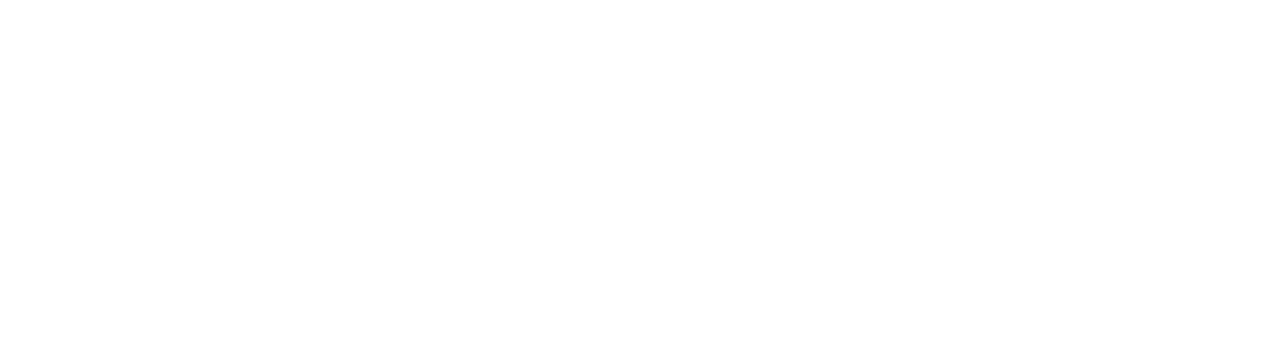
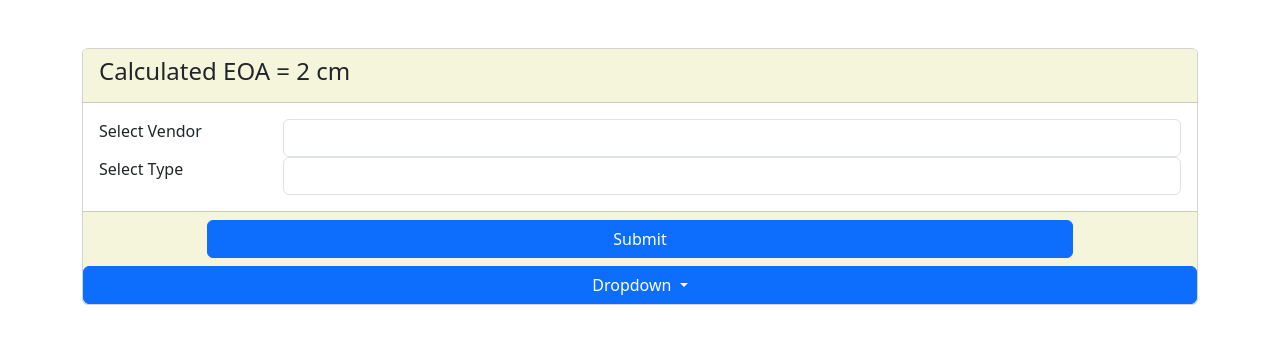
Before and after one commit to marcelharder/PPMClient02, an Angular app: page /valve-data in a window 1280 px wide. Before the commit this address led to /. Shown: the top 344 px of the page. Built offline with nearby package versions, Linux system fonts and the light colour scheme.

Commit message:
before vendors

```diff
--- a/package.json
+++ b/package.json
@@ -24,6 +24,7 @@
     "@fortawesome/fontawesome-free": "^7.0.1",
     "bootstrap": "^5.3.8",
     "express": "^4.18.2",
+    "ngx-bootstrap": "^12.0.0",
     "ngx-toastr": "^19.0.0",
     "rxjs": "~7.8.0",
     "tslib": "^2.3.0",
--- a/src/app/_models/pd.ts
+++ b/src/app/_models/pd.ts
@@ -1,4 +1,4 @@
-export interface PatientData {
+export interface Pd {
     Age: number;        // years
     Gender: string;     // "M" or "F"
     Height: number;     // meters
--- /dev/null
+++ b/src/app/_services/patientData.service.ts
@@ -0,0 +1,21 @@
+import { inject, Injectable } from '@angular/core';
+import { HttpClient } from '@angular/common/http';
+import { Observable } from 'rxjs';
+import { environment } from '../environments/environment.development';
+import { Pd } from '../_models/pd';
+
+
+@Injectable({
+    providedIn: 'root'
+})
+export class PatientDataService {
+    private baseUrl = environment.apiUrl;
+    http = inject(HttpClient);
+
+
+    uploadPatient(Patient: Pd): Observable<Pd>
+    { return this.http.post<Pd>(this.baseUrl, Patient, {responseType: 'text' as 'json'});
+    }
+
+
+}
--- a/src/app/app.config.ts
+++ b/src/app/app.config.ts
@@ -5,11 +5,13 @@ import { routes } from './app.routes';
 import { provideClientHydration } from '@angular/platform-browser';
 import { provideAnimations } from '@angular/platform-browser/animations';
 import { provideToastr } from 'ngx-toastr';
+import { provideHttpClient, withFetch } from '@angular/common/http';
 
 export const appConfig: ApplicationConfig = {
   providers: [
     provideRouter(routes), provideClientHydration(),
     provideAnimations(),
+    provideHttpClient(withFetch()),
     provideToastr({ timeOut: 2000, positionClass: 'toast-bottom-right', preventDuplicates: true })
   ]
 };
--- a/src/app/app.routes.ts
+++ b/src/app/app.routes.ts
@@ -5,5 +5,10 @@ export const routes: Routes = [
     path: '',
     loadComponent: () =>
       import('./patient-data/patient-data.component').then(m => m.PatientDataComponent)
+  },
+  {
+    path: 'valve-data',
+    loadComponent: () =>
+      import('./valve-data/valve-data.component').then(m => m.ValveDataComponent)
   }
 ];
--- /dev/null
+++ b/src/app/environments/environment.development.ts
@@ -0,0 +1,4 @@
+export const environment = {
+  production: false,
+  apiUrl: 'http://localhost:5123/api/' // Adjust the API URL as needed
+};
--- /dev/null
+++ b/src/app/environments/environment.ts
@@ -0,0 +1,4 @@
+export const environment = {
+    production: true,
+    apiUrl: 'api/'
+}
--- a/src/app/patient-data/patient-data.component.html
+++ b/src/app/patient-data/patient-data.component.html
@@ -1,23 +1,23 @@
 <form #patientForm="ngForm" id="patientForm" (ngSubmit)="onSubmit()">
-<div class="container">
+<div class="container mt-5">
 <div class="card">
     <div class="card-header" style="background-color: beige;"><h4>Check PPM</h4></div>
     <div class="card-body" style="background-color: lightyellow;">
         <div class="row">
             <div class="col-sm-2">Age</div>
-            <div class="col-sm-10"><input type="number" class="form-control" name="age" [(ngModel)]="pd.Age"></div>
+            <div class="col-sm-10"><input type="number" class="form-control" name="age" [(ngModel)]="Patient.Age"></div>
         </div>
         <div class="row">
             <div class="col-sm-2">Gender</div>
-            <div class="col-sm-10"><input type="text" class="form-control" name="gender" [(ngModel)]="pd.Gender"></div>
+            <div class="col-sm-10"><input type="text" class="form-control" name="gender" [(ngModel)]="Patient.Gender"></div>
         </div>
         <div class="row">
             <div class="col-sm-2">Weight</div>
-            <div class="col-sm-10"><input type="number" class="form-control" name="Weight" [(ngModel)]="pd.Weight"></div>
+            <div class="col-sm-10"><input type="number" class="form-control" name="Weight" [(ngModel)]="Patient.Weight"></div>
         </div>
         <div class="row">
             <div class="col-sm-2">Height (m)</div>
-            <div class="col-sm-10"><input type="number" step="0.01" class="form-control" name="height" [(ngModel)]="pd.Height"></div>
+            <div class="col-sm-10"><input type="number" step="0.01" class="form-control" name="height" [(ngModel)]="Patient.Height"></div>
         </div>
     </div>
     <div class="card-footer" style="background-color: beige; text-align: center;">
--- a/src/app/patient-data/patient-data.component.ts
+++ b/src/app/patient-data/patient-data.component.ts
@@ -1,6 +1,10 @@
-import { Component } from '@angular/core';
+import { Component, inject } from '@angular/core';
 import { FormsModule } from '@angular/forms';
 import { ToastrService } from 'ngx-toastr';
+import { Pd } from '../_models/pd';
+import { PatientDataService } from '../_services/patientData.service';
+import { Router } from '@angular/router';
+
 
 @Component({
   selector: 'app-patient-data',
@@ -11,9 +15,24 @@ import { ToastrService } from 'ngx-toastr';
 })
 export class PatientDataComponent {
 constructor(private toastr: ToastrService) {}
+patientDataService = inject(PatientDataService);
+router = inject(Router);
+Patient: Pd = { Age: 1, Gender: "M", Height: 0.0, Weight: 0.0}
+
 onSubmit() {
-this.toastr.success('Data submitted successfully!', 'Success');
+this.patientDataService.uploadPatient(this.Patient).subscribe(
+  data => {
+    console.log('Success:', data);
+    this.toastr.success('Data submitted successfully!', 'Success');
+    this.router.navigate(['/valve-data']);
+
+  },
+  error => {
+    console.error('Error:', error);
+    this.toastr.error('Failed to submit data.', 'Error');
+    this.router.navigate(['/valve-data']);
+  }
+
+
+)};
 }
-  pd: any = { Age: 1, Gender: "M", Height: 0.0, Weight: 0.0}
-
-}
--- /dev/null
+++ b/src/app/valve-data/valve-data.component.html
@@ -0,0 +1,42 @@
+<form #valveDataForm="ngForm" (ngSubmit)="onSubmit(valveDataForm)">
+  <div class="container mt-5">
+    <div class="card">
+      <div class="card-header" style="background-color: beige;"><h4>Calculated EOA = 2 cm</h4></div>
+      <div class="card-body">
+        <div class="row">
+          <div class="col-sm-2">Select Vendor</div>
+          <div class="col-sm-10">
+            <select class="form-control" name="vendors" [(ngModel)]="selectedOption">
+                <option *ngFor="let option of options" [value]="option.id"> {{ option.name }} </option>
+            </select>
+          </div>
+        </div>
+        <div class="row">
+          <div class="col-sm-2">Select Type</div>
+          <div class="col-sm-10">
+            <select class="form-control" name="valveType" [(ngModel)]="selectedTypeOption">
+                <option *ngFor="let option of ValveTypes" [value]="option">{{ option }}</option>
+            </select>
+          </div>
+        </div>
+      </div>
+      <div class="card-footer" style="background-color: beige; text-align: center;">
+        <button type="submit" class="btn btn-primary" style="width: 80%;">Submit</button>
+    </div>
+
+    <div class="btn-group" dropdown>
+  <button id="button-basic" dropdownToggle type="button" class="btn btn-primary dropdown-toggle">
+    Dropdown <span class="caret"></span>
+  </button>
+  <ul *dropdownMenu class="dropdown-menu" role="menu" aria-labelledby="button-basic">
+    <li role="menuitem"><a class="dropdown-item" href="#">Action 1</a></li>
+    <li role="menuitem"><a class="dropdown-item" href="#">Action 2</a></li>
+    <li role="menuitem"><a class="dropdown-item" href="#">Action 3</a></li>
+  </ul>
+
+
+
+</div>
+
+    </div>
+  </div>
--- /dev/null
+++ b/src/app/valve-data/valve-data.component.ts
@@ -0,0 +1,34 @@
+import { NgFor } from '@angular/common';
+import { Component, OnInit } from '@angular/core';
+import { FormsModule, NgForm } from '@angular/forms';
+import {BsDropdownModule} from 'ngx-bootstrap/dropdown';
+
+@Component({
+  selector: 'app-valve-data',
+  standalone: true,
+  imports: [FormsModule,BsDropdownModule, NgFor],
+  templateUrl: './valve-data.component.html',
+  styleUrl: './valve-data.component.css'
+})
+export class ValveDataComponent implements OnInit {
+options = [
+  { id: 1, name: 'Option 1' },
+  { id: 2, name: 'Option 2' },
+  { id: 3, name: 'Option 3' }
+];
+ValveTypes = ["Mechanical","Biological"];
+selectedOption: any = {id:1, name:'Option 1'};
+selectedTypeOption: any;
+
+
+
+ngOnInit(): void {
+  // Initialization logic here if needed
+  this.selectedOption = this.options[0];
+}
+
+onSubmit(_t5: NgForm) {
+throw new Error('Method not implemented.');
+}
+
+}
```
Also changed, not shown: src/app/valve-data/valve-data.component.css (added), 1 other file (tests, documents, lock files or other folders).
